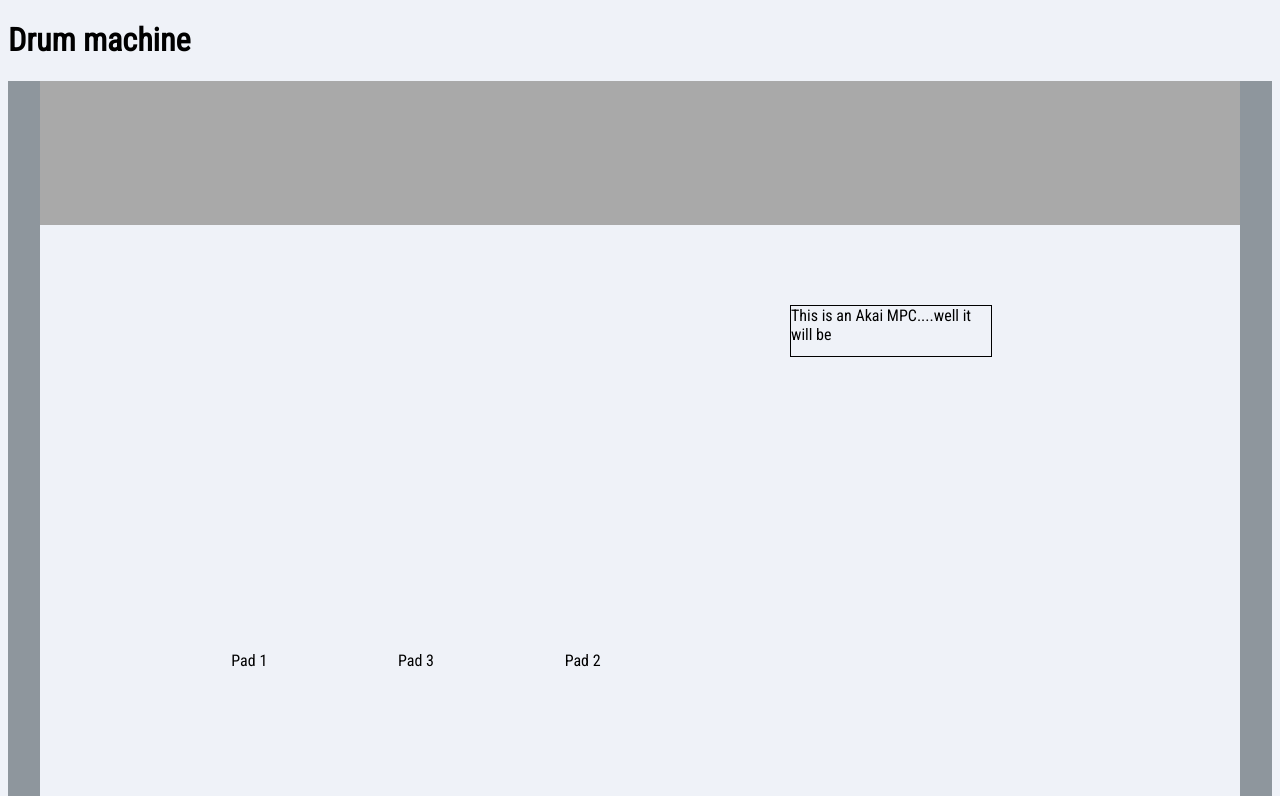
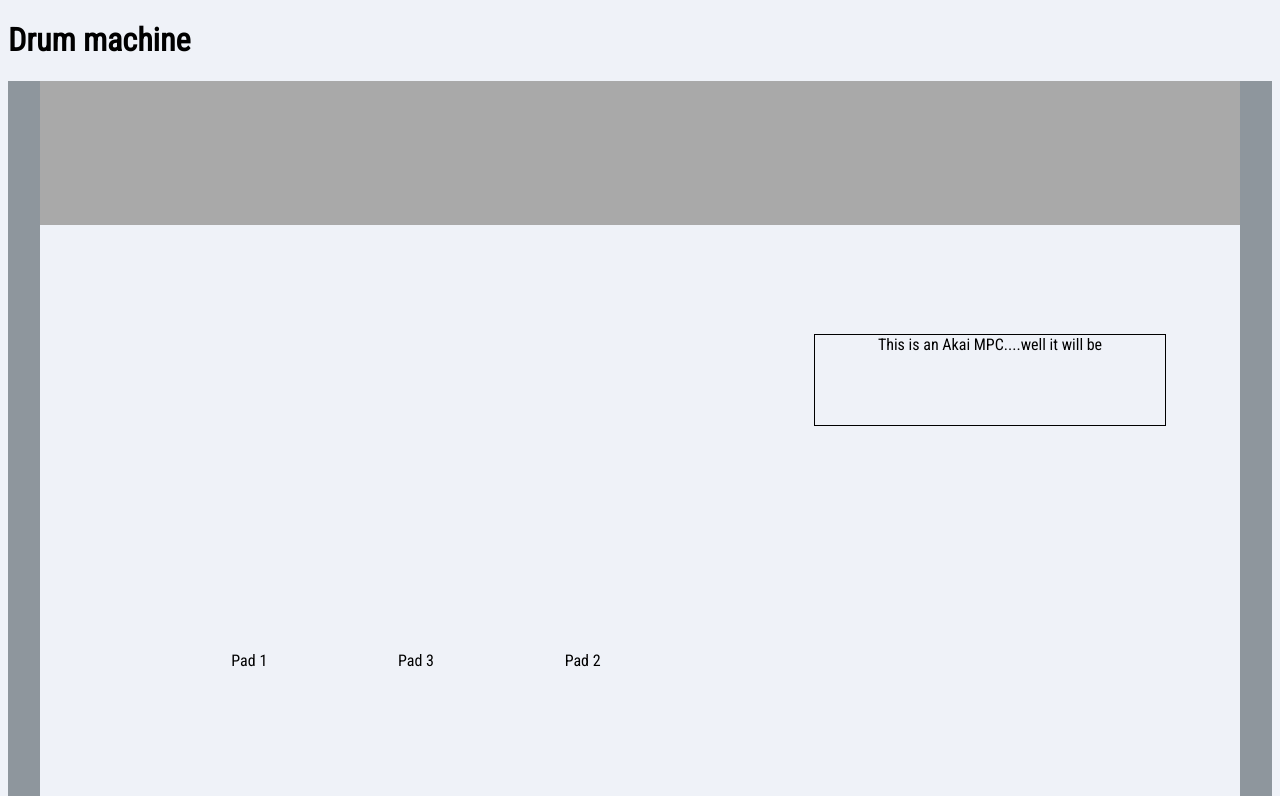
Before and after one commit to AdieDevStore/drum-machine, a React (Vite) app: page / in a window 1280 px wide. Shown: the top 796 px of the page. Built offline with nearby package versions, Linux system fonts and the light colour scheme.

Commit message:
screen placed

```diff
--- a/src/styles/mpcscreen.css
+++ b/src/styles/mpcscreen.css
@@ -1,5 +1,8 @@
 .screen-container {
     position: relative;
+    display: table-cell;
+    vertical-align: middle;
+    text-align: center;
     left: 750px;
     top: 80px;
     width: 400px;
@@ -7,9 +10,10 @@
 }
 
 .screen {
-    position: absolute;
+    display: inline-block;
+    vertical-align: middle;
     border: solid 0.2px black;
     margin: 0 auto;
-    width: 200px;
-    height: 50px;
+    width: 350px;
+    height: 90px;
 }
```
